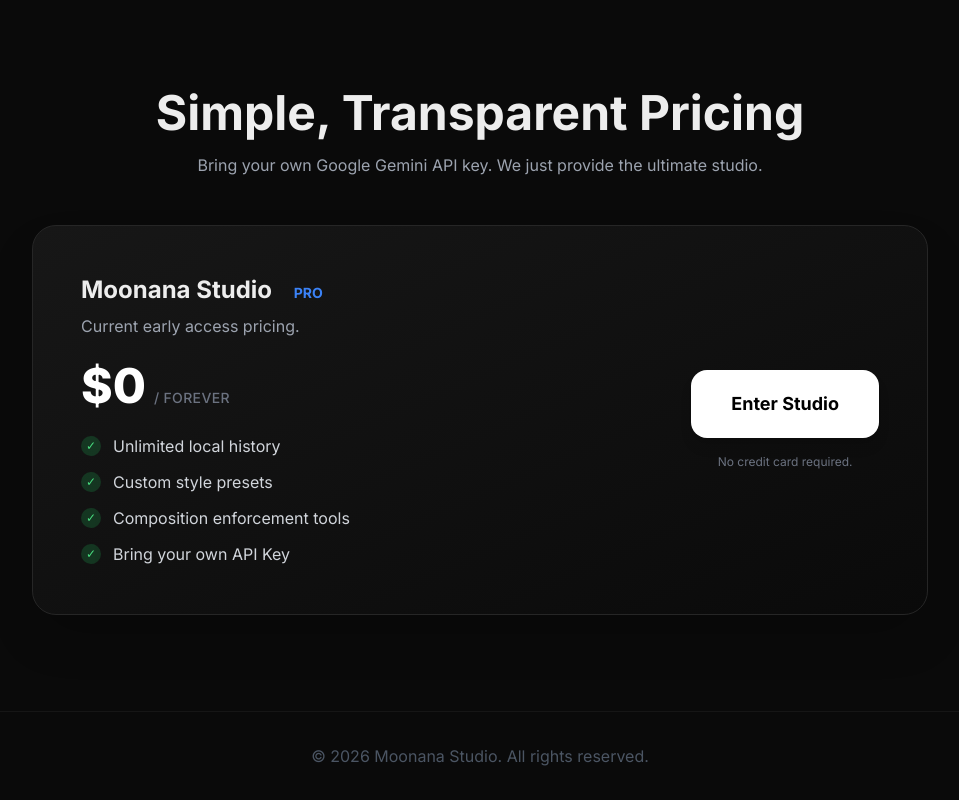
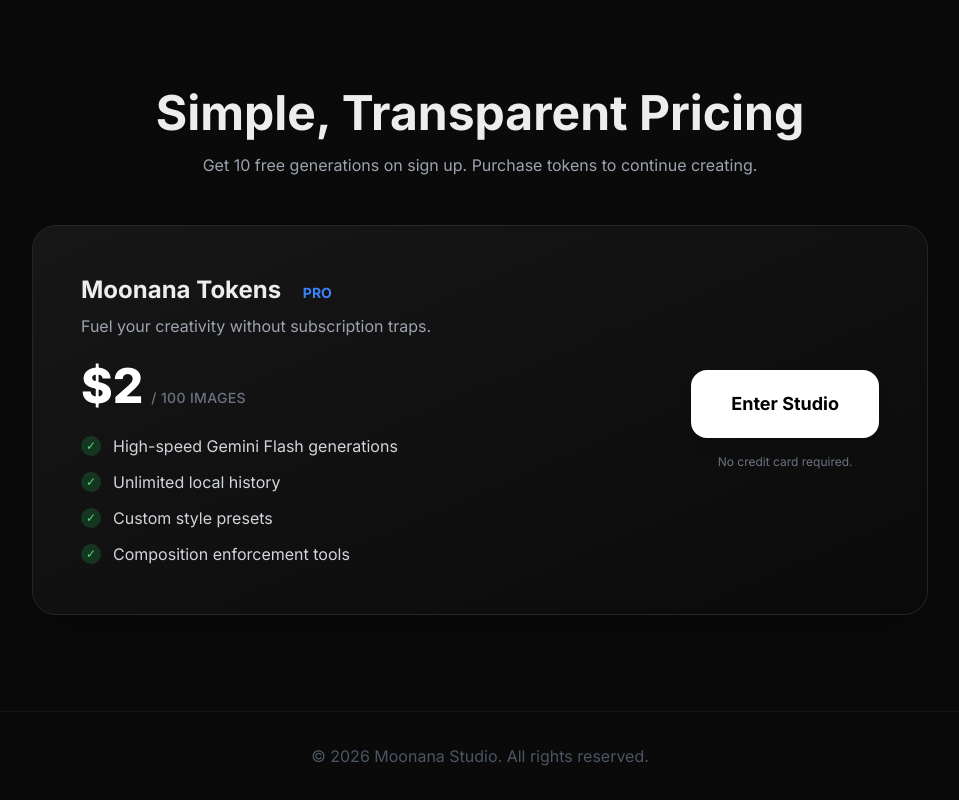
Before and after one commit to jesaias1/moonana, a Next.js app: page / in a window 1280 px wide. Shown: the part 1391-2191 px from the top of the page, without its empty margins (160-1119 px from the left). Built offline with nearby package versions, Linux system fonts and the light colour scheme.

Commit message:
fix: update landing page pricing copy to reflect token economics

```diff
--- a/app/page.tsx
+++ b/app/page.tsx
@@ -109,21 +109,21 @@
       <section id="pricing" className="py-24 px-6 relative z-10">
         <div className="max-w-4xl mx-auto text-center">
           <h2 className="text-3xl md:text-5xl font-bold mb-4">Simple, Transparent Pricing</h2>
-          <p className="text-gray-400 mb-12">Bring your own Google Gemini API key. We just provide the ultimate studio.</p>
+          <p className="text-gray-400 mb-12">Get 10 free generations on sign up. Purchase tokens to continue creating.</p>
 
           <div className="bg-gradient-to-br from-panel to-background border border-panelBorder rounded-3xl p-8 md:p-12 shadow-2xl relative overflow-hidden text-left">
             <div className="absolute top-0 right-0 w-64 h-64 bg-accent/10 blur-[80px] rounded-full pointer-events-none" />
 
             <div className="flex flex-col md:flex-row items-start md:items-center justify-between gap-8 relative z-10">
               <div>
-                <h3 className="text-2xl font-bold mb-2">Moonana Studio <span className="text-accent bg-accent/10 px-2 py-0.5 rounded text-sm ml-2">PRO</span></h3>
-                <p className="text-gray-400 mb-6">Current early access pricing.</p>
+                <h3 className="text-2xl font-bold mb-2">Moonana Tokens <span className="text-accent bg-accent/10 px-2 py-0.5 rounded text-sm ml-2">PRO</span></h3>
+                <p className="text-gray-400 mb-6">Fuel your creativity without subscription traps.</p>
                 <div className="flex items-baseline gap-2 mb-6 text-white">
-                  <span className="text-5xl font-extrabold">$0</span>
-                  <span className="text-gray-500 font-medium tracking-wide uppercase text-sm">/ forever</span>
+                  <span className="text-5xl font-extrabold">$2</span>
+                  <span className="text-gray-500 font-medium tracking-wide uppercase text-sm">/ 100 images</span>
                 </div>
                 <ul className="space-y-3">
-                  {['Unlimited local history', 'Custom style presets', 'Composition enforcement tools', 'Bring your own API Key'].map((feature, i) => (
+                  {['High-speed Gemini Flash generations', 'Unlimited local history', 'Custom style presets', 'Composition enforcement tools'].map((feature, i) => (
                     <li key={i} className="flex items-center gap-3 text-gray-300">
                       <div className="w-5 h-5 rounded-full bg-green-500/20 flex items-center justify-center text-green-400 text-xs">✓</div>
                       {feature}
```
